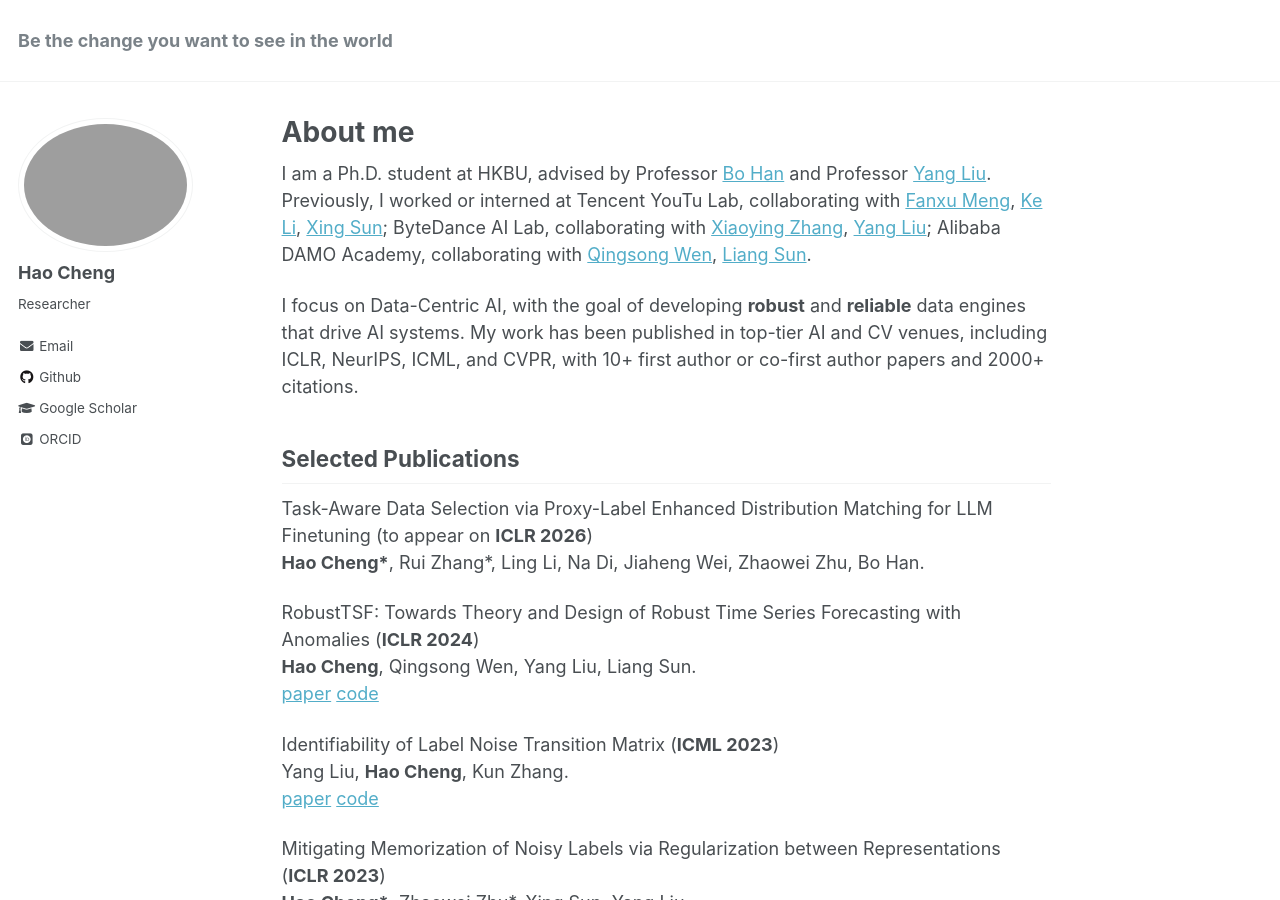
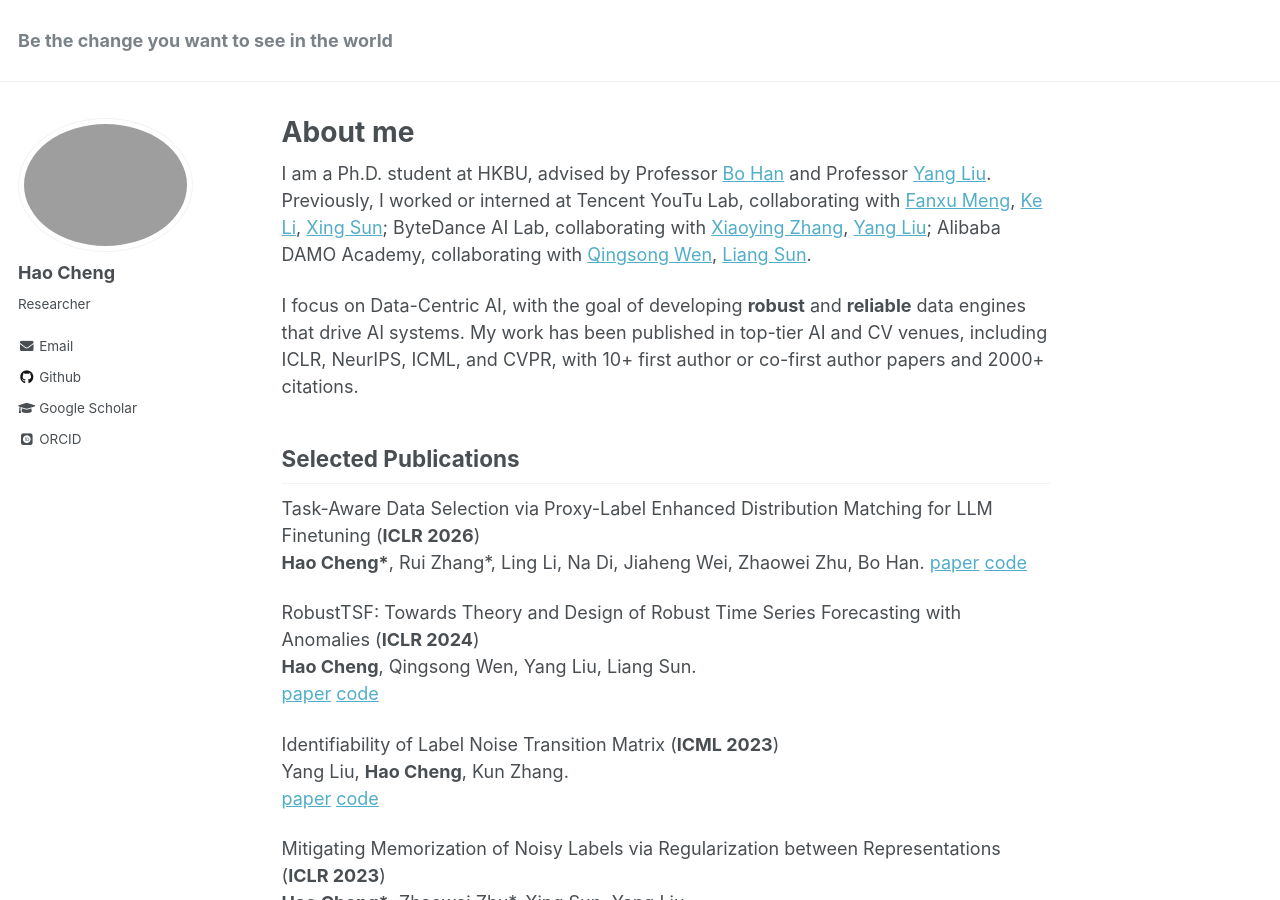
Before and after one commit to haochenglouis/haochenglouis.github.io, a Jekyll site: the page built from _pages/about.md, in a window 1280 px wide and 900 px high. Built offline with Jekyll 4.4.1, drawn with Linux system fonts in a browser that asks for light colours; some web fonts are replaced.

Commit message:
Update about.md

```diff
--- a/_pages/about.md
+++ b/_pages/about.md
@@ -15,8 +15,9 @@ I focus on Data-Centric AI, with the goal of developing **robust** and **reliabl
 
 ## Selected Publications
 
-Task-Aware Data Selection via Proxy-Label Enhanced Distribution Matching for LLM Finetuning (to appear on **ICLR 2026**)
+Task-Aware Data Selection via Proxy-Label Enhanced Distribution Matching for LLM Finetuning (**ICLR 2026**)
 **Hao Cheng\***, Rui Zhang\*, Ling Li, Na Di, Jiaheng Wei, Zhaowei Zhu, Bo Han.
+[paper](https://openreview.net/pdf?id=R40WoYbYab) [code](https://github.com/haochenglouis/TADS)
 
 RobustTSF: Towards Theory and Design of Robust Time Series Forecasting with Anomalies (**ICLR 2024**)
 **Hao Cheng**, Qingsong Wen, Yang Liu, Liang Sun.
```
